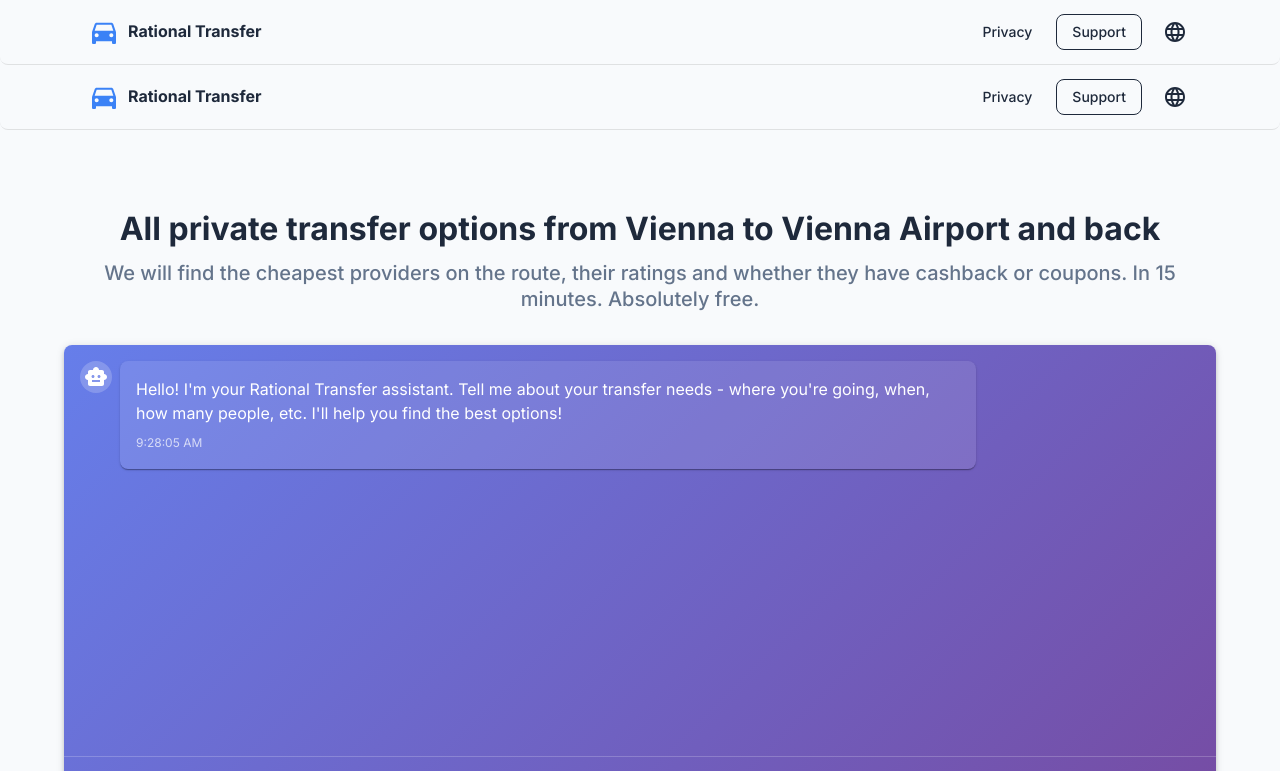
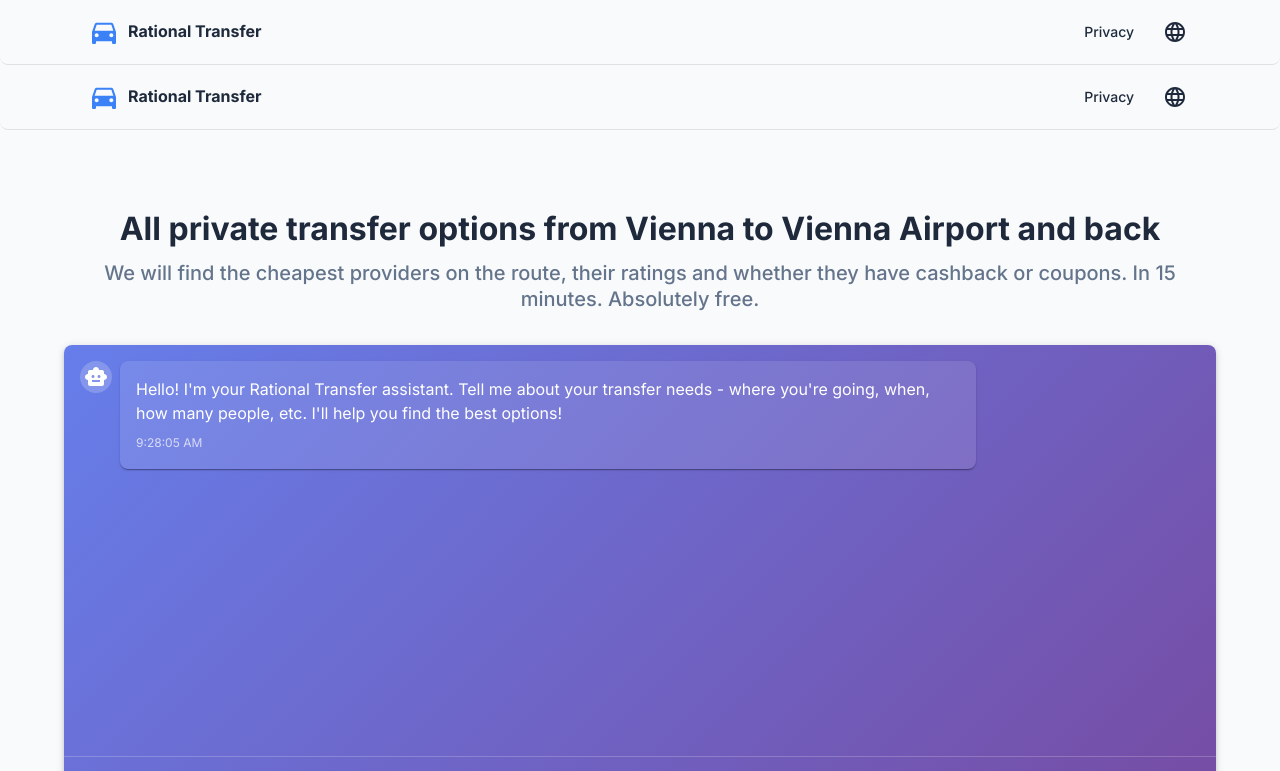
Before and after one commit to Kosh1/transfer-assistant-v2, a Next.js app: page /en in a window 1280 px wide. Shown: the top 771 px of the page. Built offline with nearby package versions, Linux system fonts and the light colour scheme.

Commit message:
Support button

```diff
--- a/src/components/Header.tsx
+++ b/src/components/Header.tsx
@@ -75,20 +75,6 @@
               >
                 {t('header.privacy')}
               </Button>
-              <Button
-                variant="outlined"
-                onClick={() => trackEvent(ANALYTICS_EVENTS.NAV_SUPPORT_CLICK)}
-                sx={{
-                  color: 'text.primary',
-                  borderColor: 'text.primary',
-                  '&:hover': {
-                    backgroundColor: 'rgba(0,0,0,0.04)',
-                    borderColor: 'primary.main',
-                  },
-                }}
-              >
-                {t('header.support')}
-              </Button>
               <LanguageSwitcher />
             </Box>
           </motion.div>
--- a/src/i18n/translations.json
+++ b/src/i18n/translations.json
@@ -112,8 +112,7 @@
     "header": {
       "title": "Rational Transfer",
       "language": "Language",
-      "privacy": "Privacy",
-      "support": "Support"
+      "privacy": "Privacy"
     },
     "breadcrumbs": {
       "home": "Home",
@@ -308,8 +307,7 @@
     "header": {
       "title": "Rational Transfer",
       "language": "Язык",
-      "privacy": "Конфиденциальность",
-      "support": "Поддержка"
+      "privacy": "Конфиденциальность"
     },
     "breadcrumbs": {
       "home": "Главная",
@@ -474,8 +472,7 @@
     "header": {
       "title": "Rational Transfer",
       "language": "Langue",
-      "privacy": "Confidentialité",
-      "support": "Support"
+      "privacy": "Confidentialité"
     },
     "breadcrumbs": {
       "home": "Accueil",
@@ -595,8 +592,7 @@
     "header": {
       "title": "Rational Transfer",
       "language": "Idioma",
-      "privacy": "Privacidad",
-      "support": "Soporte"
+      "privacy": "Privacidad"
     },
     "breadcrumbs": {
       "home": "Inicio",
@@ -744,8 +740,7 @@
     "header": {
       "title": "Rational Transfer",
       "language": "Sprache",
-      "privacy": "Datenschutz",
-      "support": "Support"
+      "privacy": "Datenschutz"
     },
     "breadcrumbs": {
       "home": "Startseite",
@@ -910,8 +905,7 @@
     "header": {
       "title": "Rational Transfer",
       "language": "Lingua",
-      "privacy": "Privacy",
-      "support": "Supporto"
+      "privacy": "Privacy"
     },
     "breadcrumbs": {
       "home": "Home",
@@ -1033,8 +1027,7 @@
     "header": {
       "title": "Rational Transfer",
       "language": "语言",
-      "privacy": "隐私",
-      "support": "支持"
+      "privacy": "隐私"
     },
     "breadcrumbs": {
       "home": "首页",
--- a/src/lib/analytics.ts
+++ b/src/lib/analytics.ts
@@ -22,7 +22,6 @@
   // Navigation events
   NAV_LOGO_CLICK: 'nav_logo_click',
   NAV_PRIVACY_CLICK: 'nav_privacy_click',
-  NAV_SUPPORT_CLICK: 'nav_support_click',
 
   // Chat events
   CHAT_MESSAGE_SEND: 'chat_message_send',
```
